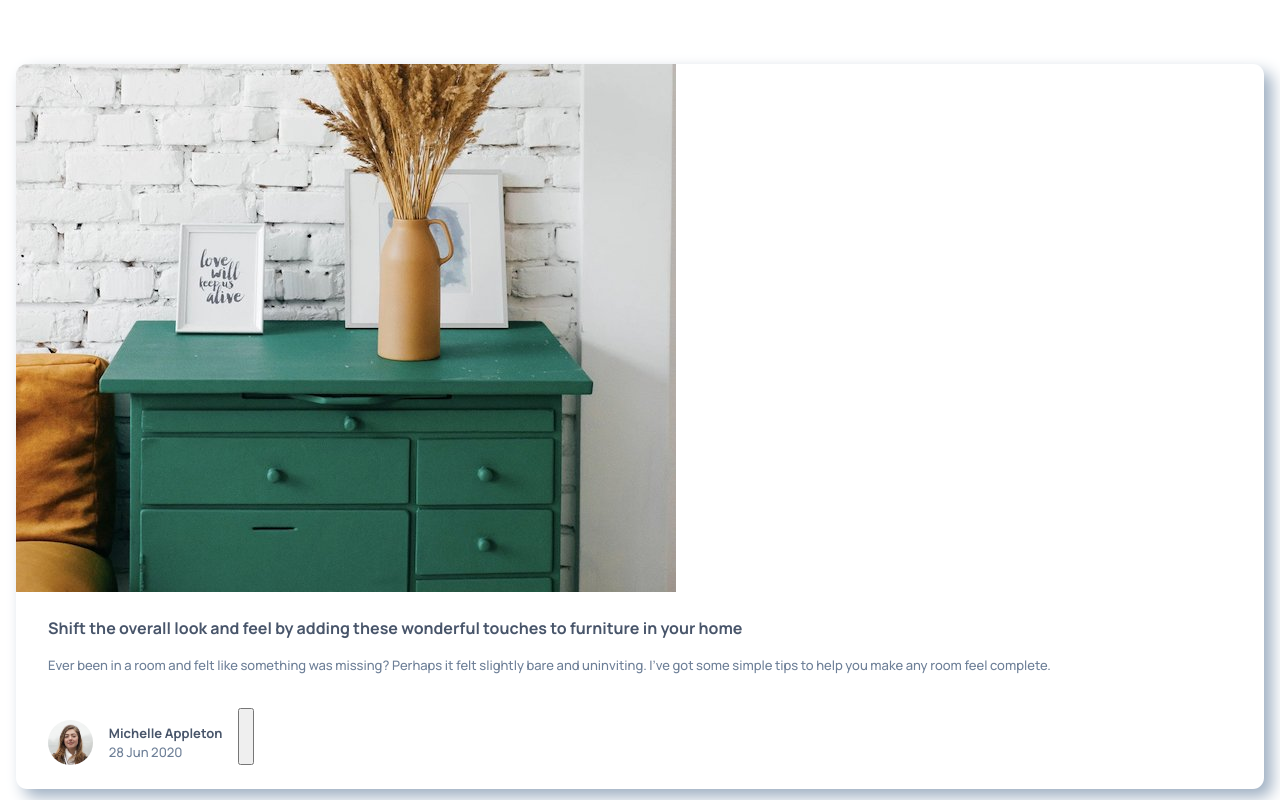
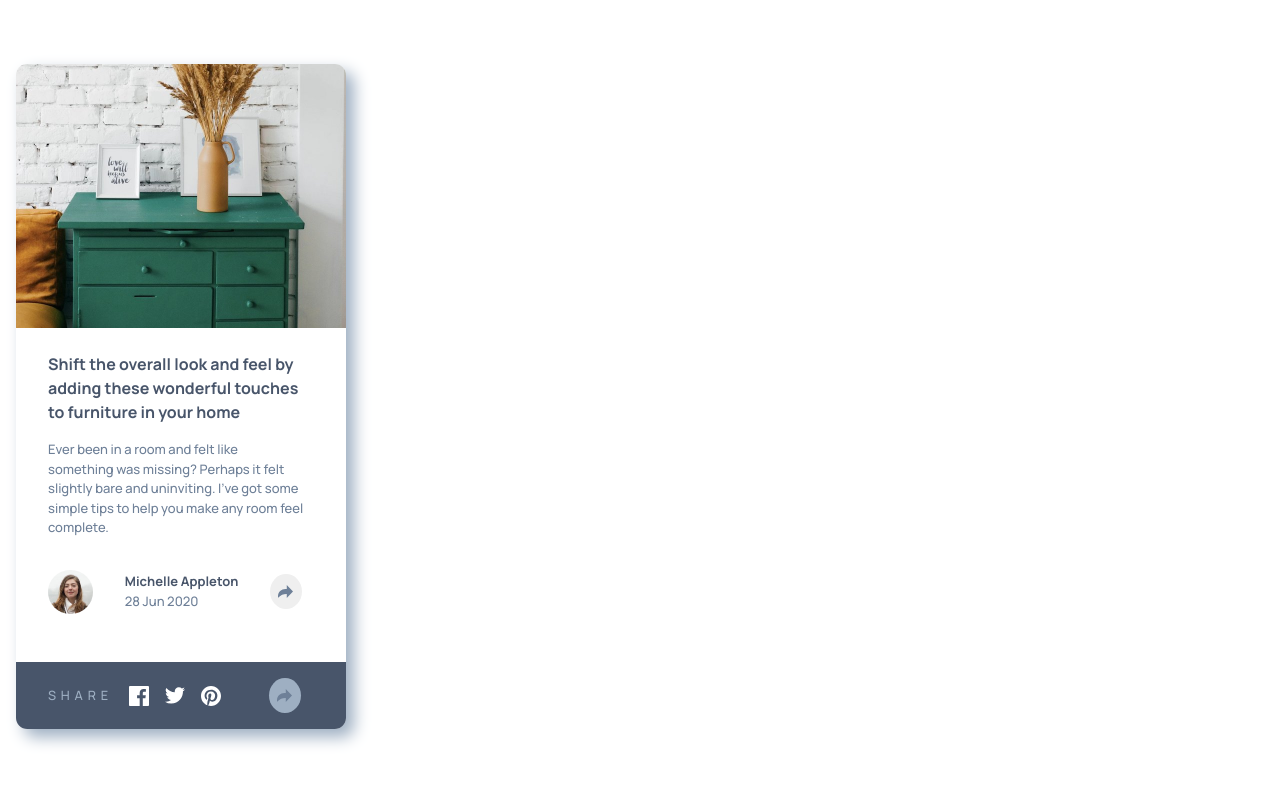
Before and after one commit to sclingan/article-preview, a React (Vite) app: page / in a window 1280 px wide. Built offline with nearby package versions, Linux system fonts and the light colour scheme.

Commit message:
Added social icons and buttons

```diff
--- a/src/App.css
+++ b/src/App.css
@@ -43,7 +43,7 @@ p, h1, h2, h3, h4, h5, h6 {
 
 /* TODO:
    fix picture height
-   fix padding on p
+   add alt text
 */
 body {
   font-family: "Manrope";
@@ -57,7 +57,7 @@ body {
 .App {
   box-shadow: 0.5rem 0.5rem 1rem hsl(212, 23%, 69%);
   border-radius: 0.7rem;
-  min-width: 20.625rem;
+  max-width: 20.625rem;
   overflow: hidden;
 }
 
@@ -75,31 +75,69 @@ main {
 p {
   color: hsl(214, 17%, 51%);
   padding-top: 1rem;
+  padding-right: 0.5rem;
 }
 
 .profile-container {
   display: flex;
   flex-direction: row;
-  gap: 1rem;
+  gap: 2rem;
   padding-top: 2rem;
   padding-bottom: 1.5rem;
+  align-items: center;
 }
 
 .avatar {
   width: 2.8rem;
   height: 2.8rem;
   border-radius: 50%;
-  margin-top: 0.8rem;
 }
 
 .profile-name {
   font-weight: 700;
   color: hsl(217, 19%, 35%);
+  padding: 0;
 }
 
 .post-date {
-  margin: 0;
   padding: 0;
+}
+
+button {
+  border-radius: 50%;
+  border: 0 solid transparent;
+  height: 2.2rem;
+  width: 2rem;
+  padding: 0 0 0.1rem 0.5rem;
+  cursor: pointer;
+}
+
+.social-container {
+  display: flex;
+  flex-direction: row;
+  gap: 1rem;
+  padding: 1rem 2rem;
+  align-items: center;
+  color: hsl(210, 46%, 95%);
+  background-color: hsl(217, 19%, 35%);
+  margin-top: 1.5rem;
+}
+
+h3 {
+  font-weight: 500;
+  letter-spacing: 0.3rem;
+  font-size: 0.8rem;
+  color: hsl(212, 23%, 69%);
+  text-transform: uppercase;
+}
+
+.social-button {
+  background-color: hsl(212, 23%, 69%);
+  margin-left: 2rem;
+}
+
+.social-button-icon {
+  color: white;
 }
 
 .sr-only:not(:focus):not(:active) {
--- a/src/App.scss
+++ b/src/App.scss
@@ -12,7 +12,7 @@ $font-family: 'Manrope';
 
 /* TODO:
    fix picture height
-   fix padding on p
+   add alt text
 */
 body {
     font-family: $font-family;
@@ -26,11 +26,8 @@ body {
 .App {
     box-shadow: 0.5rem 0.5rem 1rem $gray-blue;
     border-radius: 0.7rem;
-    min-width: 20.625rem;
+    max-width: 20.625rem; //check this
     overflow: hidden;
-}
-
-header {
 }
 
 h2 {
@@ -47,35 +44,69 @@ main {
 p {
     color: $desat-blue;
     padding-top: 1rem;
+    padding-right: 0.5rem;
 }
 
 .profile-container {
     display: flex;
     flex-direction: row;
-    gap: 1rem;
+    gap: 2rem;
     padding-top: 2rem;
     padding-bottom: 1.5rem;
+    align-items: center;
 }
 
 .avatar {
     width: 2.8rem;
     height: 2.8rem;
     border-radius: 50%;
-    margin-top: 0.8rem;
 }
 
 .profile-name {
     font-weight: $fw-700;
     color: $dark-gray-blue;
+    padding: 0;
 }
 
 .post-date {
-    margin: 0;
     padding: 0;
 }
 
 button {
+    border-radius: 50%;
+    border: 0 solid transparent;
+    height: 2.2rem; //fix this
+    width: 2rem; //fix this
+    padding: 0 0 0.1rem 0.5rem;
+    cursor: pointer;
+}
 
+.social-container {
+    display: flex;
+    flex-direction: row;
+    gap: 1rem;
+    padding: 1rem 2rem;
+    align-items: center;
+    color: $light-gray-blue;
+    background-color: $dark-gray-blue;
+    margin-top: 1.5rem;
+}
+
+h3 {
+    font-weight: $fw-500;
+    letter-spacing: 0.3rem;
+    font-size: 0.8rem;
+    color: $gray-blue;
+    text-transform: uppercase;
+}
+
+.social-button {
+    background-color: $gray-blue;
+    margin-left: 2rem;
+}
+
+.social-button-icon {
+    color: white; // fix icon color
 }
 
 .sr-only:not(:focus):not(:active) {
--- a/src/App.tsx
+++ b/src/App.tsx
@@ -2,6 +2,10 @@ import { useState } from 'react'
 import './App.css'
 import drawer from '../public/images/drawers.jpg'
 import avatar from '../public/images/avatar-michelle.jpg'
+import share from '../public/images/icon-share.svg'
+import facebook from '../public/images/icon-facebook.svg'
+import pinterest from '../public/images/icon-pinterest.svg'
+import twitter from '../public/images/icon-twitter.svg'
 
 function App() {
 
@@ -30,10 +34,19 @@ function App() {
          28 Jun 2020
          </p>
          </div>
-         <button></button>
-         {/* Share */}
+         <button>
+          <img src={share} alt=""></img>
+         </button>
          </div>
-      </main>
+         </main>
+         <div className='social-container'>
+          <h3>share</h3>
+          <img src={facebook} alt=""></img>
+          <img src={twitter} alt=""></img>
+          <img src={pinterest} alt=""></img>
+          <button className='social-button'><img className='social-button-icon' src={share} alt=""></img></button>
+         </div>
+      {/* </main> */}
 
     </div>
   )
```
Also changed, not shown: 1 other file (tests, documents, lock files or other folders).
